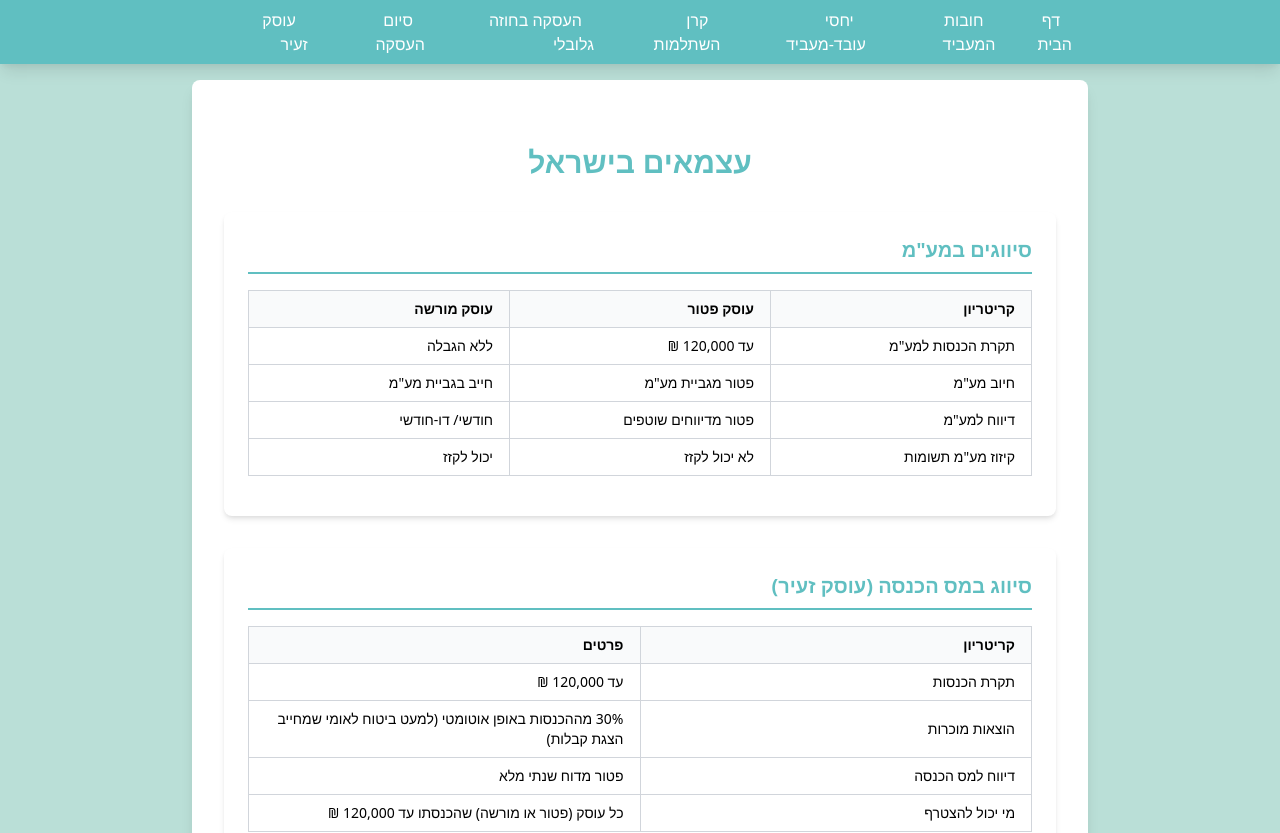
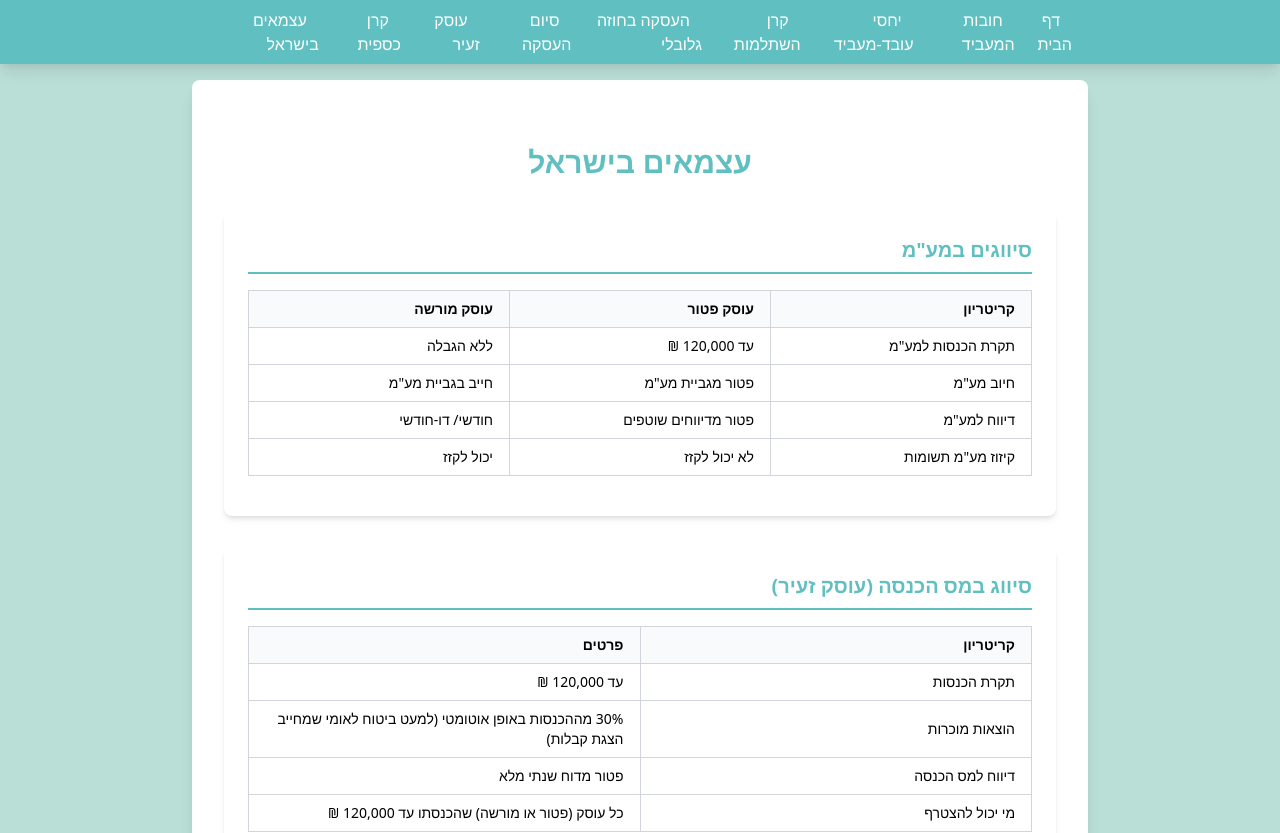
Before and after one commit to Zevik/Atsmai, a Next.js app: page / in a window 1280 px wide. Shown: the top 833 px of the page. Built offline with nearby package versions, Linux system fonts and the light colour scheme.

Commit message:
Add 'עצמאים בישראל' page and update navigation menu

```diff
--- a/components/Navigation.js
+++ b/components/Navigation.js
@@ -14,6 +14,8 @@ export default function Navigation() {
     { href: '/practical-guide-global-contract', text: 'העסקה בחוזה גלובלי' }, // Changed menu item text
     { href: '/end-employment', text: 'סיום העסקה' }, // Added new menu item
     { href: '/small-business', text: 'עוסק זעיר' }, // Added new menu item
+    { href: '/cash-fund', text: 'קרן כספית' }, // Added new menu item
+    { href: '/עצמאים-בישראל', text: 'עצמאים בישראל' }, // Added new menu item
   ];
 
   const isActive = (path) => router.pathname === path;
--- /dev/null
+++ b/pages/עצמאים-בישראל.js
@@ -0,0 +1,17 @@
+
+import React from 'react';
+
+const SelfEmployedInIsrael = () => {
+  return (
+    <div className="min-h-screen bg-secondary/20 overflow-x-hidden p-4">
+      <div className="w-full max-w-4xl mx-auto bg-white p-4 md:p-8 rounded-lg shadow-lg overflow-hidden">
+        <h1 className="text-3xl font-bold mb-8 text-primary text-center mt-8">עצמאים בישראל</h1>
+        <p>ברוכים הבאים לאתר שלנו, המוקדש לעצמאים בישראל. כאן תוכלו למצוא מידע חשוב, טיפים וכלים לניהול העסק שלכם בצורה הטובה ביותר.</p>
+        <p>אנו מציעים מגוון רחב של תכנים ומדריכים שיעזרו לכם להתמודד עם האתגרים השונים של ניהול עסק עצמאי, כולל מידע על מיסוי, ביטוח לאומי, זכויות וחובות, ועוד.</p>
+        <p>המשיכו לגלול למטה כדי לגלות את כל מה שיש לנו להציע לכם.</p>
+      </div>
+    </div>
+  );
+};
+
+export default SelfEmployedInIsrael;
```
